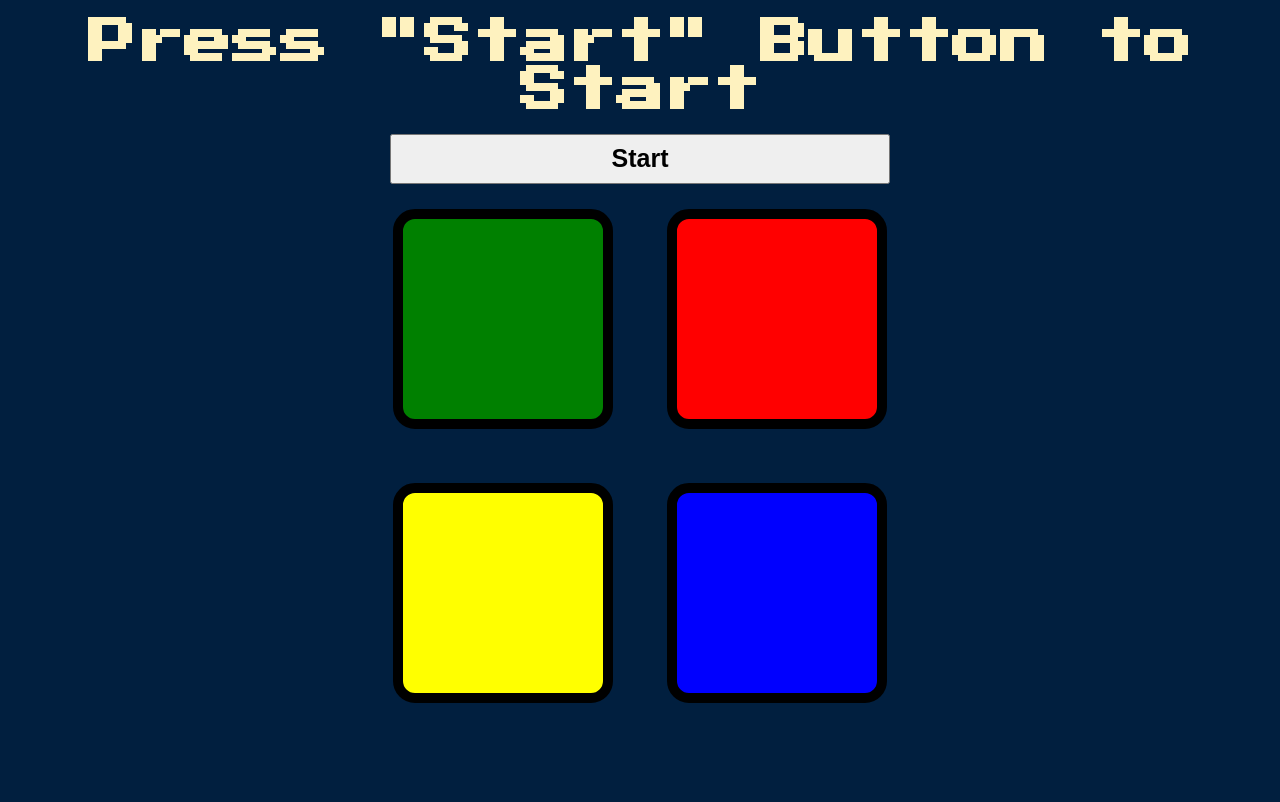
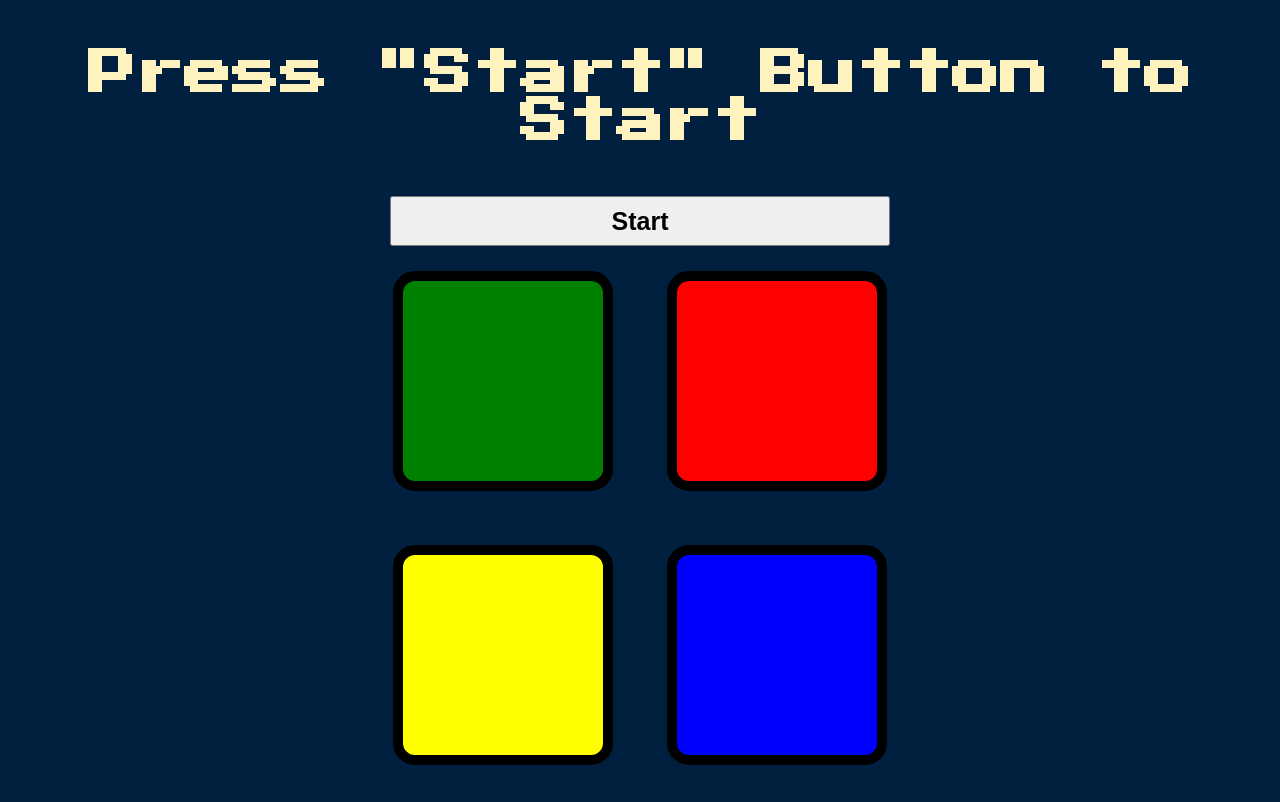
Before and after one commit to sergeyk-i-m/Simon-Game, a plain HTML site: page index.html in a window 1280 px wide. Drawn offline with nearby package versions, Linux system fonts and the light colour scheme.

Commit message:
Update styles.css

```diff
--- a/styles.css
+++ b/styles.css
@@ -6,13 +6,13 @@ body {
 #level-title {
   font-family: 'Press Start 2P', cursive;
   font-size: 3rem;
-  margin:  1.5%;
+  margin:  50px;
   color: #FEF2BF;
 }
 
 .container {
   display: block;
-  width: 50%;
+  width: 80%;
   margin: auto;
 
 }
```
